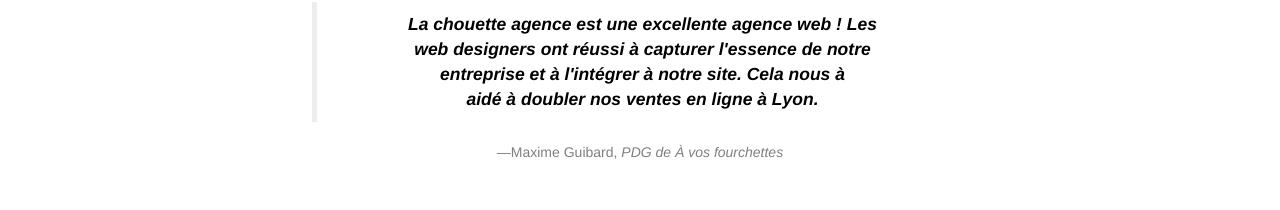
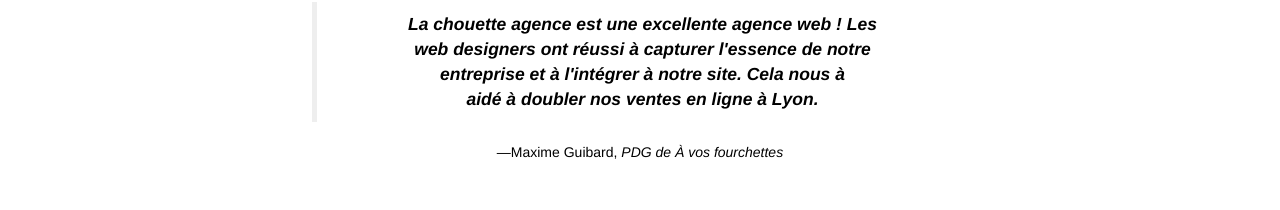
Before and after one commit to JohanMazzoleni/JohanMazzoleni_4_15082021, a plain HTML site: page index.html in a window 1280 px wide. Shown: the part 969-1179 px from the top of the page. Drawn offline with Linux system fonts and the light colour scheme.

Commit message:
fix(front-end): contrast text

```diff
--- a/style.css
+++ b/style.css
@@ -1047,3 +1047,8 @@ blockquote {
     font-weight: bold;
     color: black;
 }
+
+figcaption
+{
+    color: black;
+}
```
